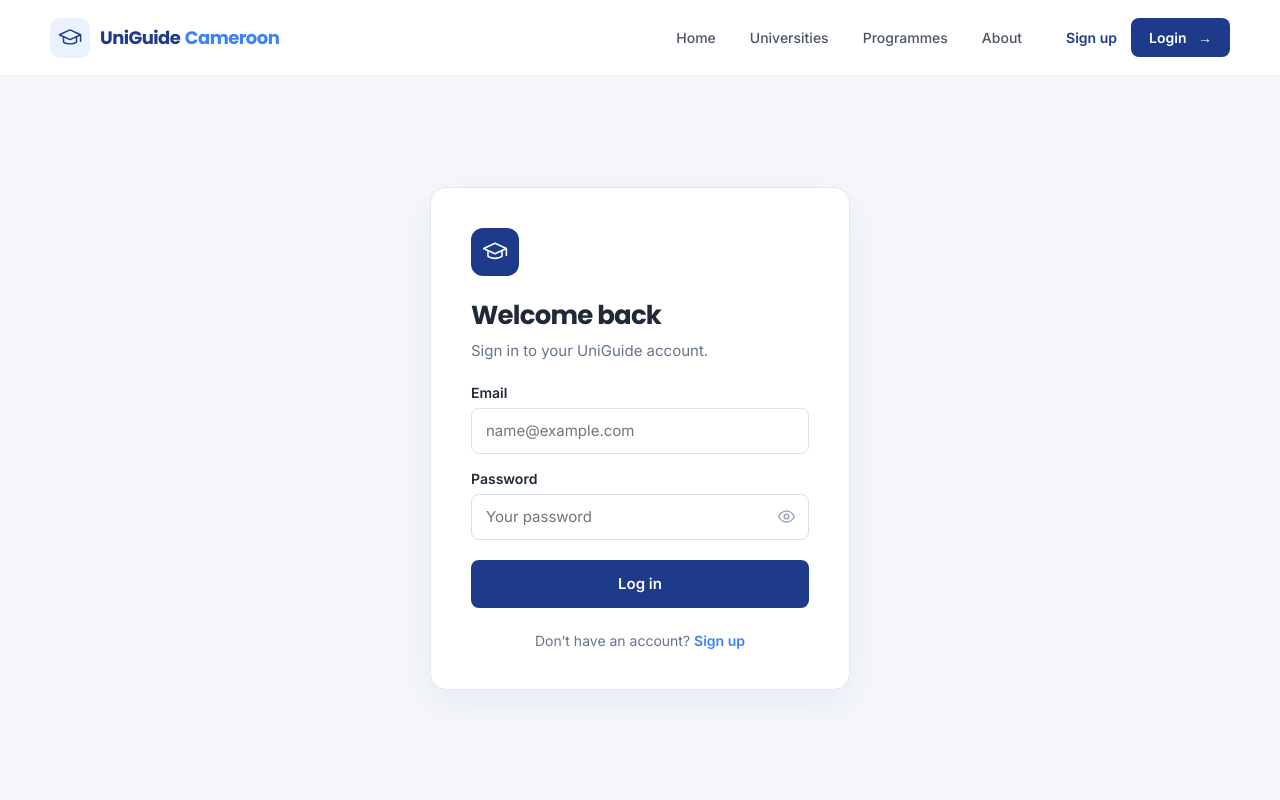
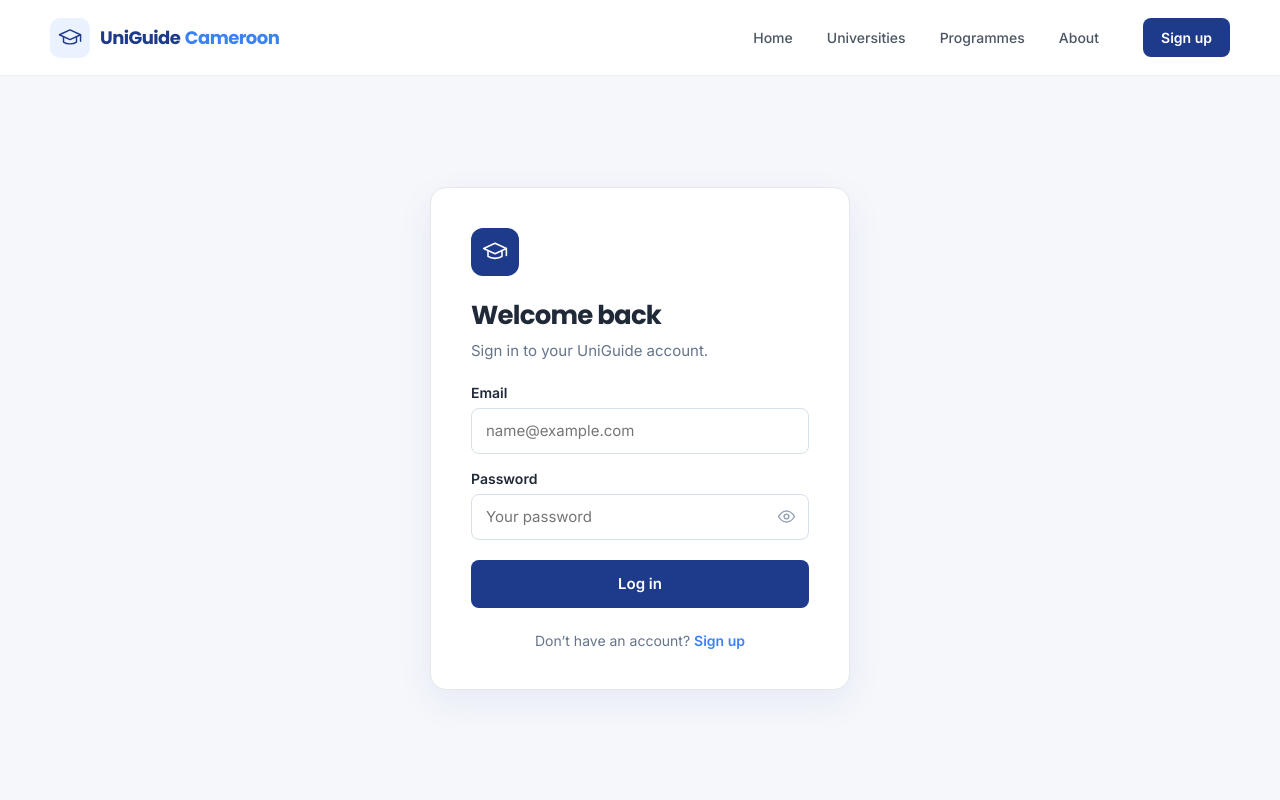
Before and after one commit to Merveille2016/group4-project, a React (Vite) app in the folder landing page/: page /login in a window 1280 px wide. Shown: the top 800 px of the page. Built offline with nearby package versions, Linux system fonts and the light colour scheme; no server answers.

Commit message:
Hide the Login/Sign up link for the page you're already on
- On /login the navbar only offers Sign up, on /signup only Login
- Switching between them keeps the page the user came from

```diff
--- a/landing page/src/components/Navbar.jsx
+++ b/landing page/src/components/Navbar.jsx
@@ -15,7 +15,7 @@ const sectionIds = links.map((l) => l.id)
 
 function Navbar() {
   const [menuOpen, setMenuOpen] = useState(false)
-  const { pathname, search } = useLocation()
+  const { pathname, search, state: routeState } = useLocation()
   const { user, checking, logout } = useAuth()
   const onHome = pathname === '/'
   const scrolled = useActiveSection(sectionIds, onHome)
@@ -26,9 +26,12 @@ function Navbar() {
   else if (pathname.startsWith('/universities')) active = 'universities'
   else if (pathname === '/dashboard') active = 'dashboard'
 
-  // Don't send people back to the auth pages after they sign in
+  // Don't send people back to the auth pages after they sign in; when switching
+  // between login and signup, keep wherever they were originally headed
   const onAuthPage = pathname === '/login' || pathname === '/signup'
-  const loginState = onAuthPage ? undefined : { from: pathname + search }
+  const loginState = onAuthPage ? routeState : { from: pathname + search }
+  const showLogin = pathname !== '/login'
+  const showSignup = pathname !== '/signup'
 
   function handleLogout() {
     logout()
@@ -69,8 +72,8 @@ function Navbar() {
           <button type="button" className="mobile-login" onClick={handleLogout}>Logout</button>
         ) : (
           <>
-            <Link className="mobile-login" to="/login" state={loginState} onClick={() => setMenuOpen(false)}>Login</Link>
-            <Link className="mobile-login" to="/signup" state={loginState} onClick={() => setMenuOpen(false)}>Sign up</Link>
+            {showLogin && <Link className="mobile-login" to="/login" state={loginState} onClick={() => setMenuOpen(false)}>Login</Link>}
+            {showSignup && <Link className="mobile-login" to="/signup" state={loginState} onClick={() => setMenuOpen(false)}>Sign up</Link>}
           </>
         )}
       </nav>
@@ -82,8 +85,10 @@ function Navbar() {
         </div>
       ) : (
         <div className="account">
-          <Link className="signup-link" to="/signup" state={loginState}>Sign up</Link>
-          <Link className="login-button" to="/login" state={loginState}>Login <span>→</span></Link>
+          {showSignup && (
+            <Link className={showLogin ? 'signup-link' : 'login-button'} to="/signup" state={loginState}>Sign up</Link>
+          )}
+          {showLogin && <Link className="login-button" to="/login" state={loginState}>Login <span>→</span></Link>}
         </div>
       )}
       <button
```
